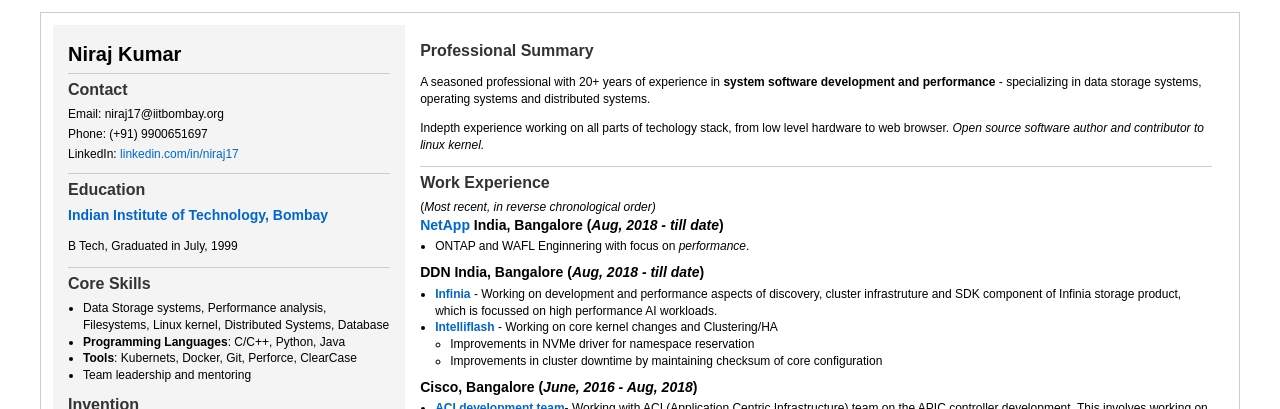
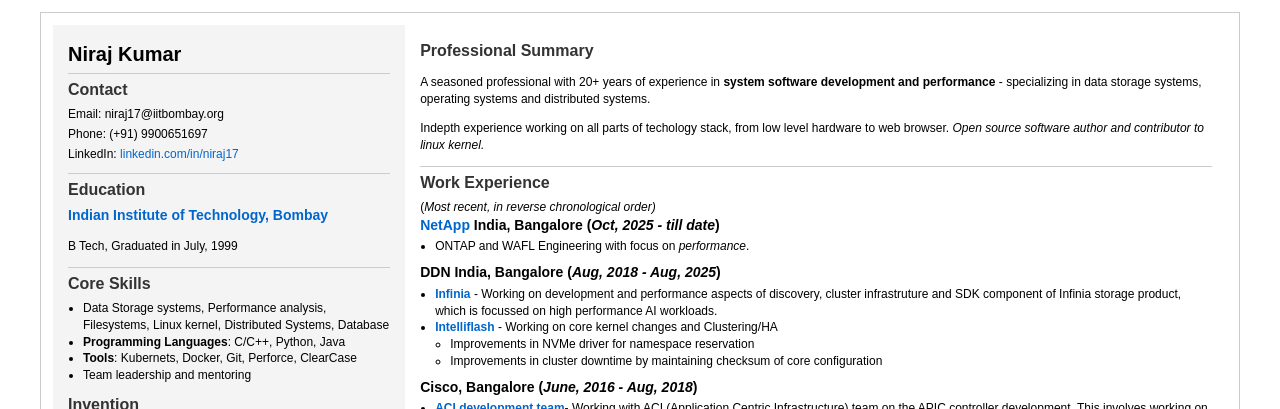
Before and after one commit to niraj17/niraj17.github.io, a Jekyll site: the page niraj.html, which Jekyll copies as it is, in a window 1280 px wide. Shown: the top 409 px of the page. Built offline with Jekyll 4.4.1, drawn with Linux system fonts in a browser that asks for light colours.

Commit message:
Update niraj.html

```diff
--- a/niraj.html
+++ b/niraj.html
@@ -177,13 +177,13 @@
                 <h2>Work Experience</h2>
                 (<i>Most recent, in reverse chronological order) </i>
                <div class="job">
-                    <h3><a href=www.netapp.com>NetApp</a> India, Bangalore (<i>Aug, 2018 - till date</i>)</h3>
+                    <h3><a href=www.netapp.com>NetApp</a> India, Bangalore (<i>Oct, 2025 - till date</i>)</h3>
                     <ul>
-                      <li> ONTAP and WAFL Enginnering with focus on <i>performance</i>.
+                      <li> ONTAP and WAFL Engineering with focus on <i>performance</i>.
                      </ul>
                 </div>
                 <div class="job">
-                    <h3>DDN India, Bangalore (<i>Aug, 2018 - till date</i>)</h3>
+                    <h3>DDN India, Bangalore (<i>Aug, 2018 - Aug, 2025</i>)</h3>
                     <ul>
                         <li>  <b><a href=https://www.ddn.com/products/infinia/>Infinia</a> </b>- Working on development and performance aspects of discovery, cluster infrastruture and SDK component of Infinia storage product, which is focussed on high performance AI workloads.</li>
                         <li><b><a href=https://www.ddn.com/products/intelliflash/> Intelliflash </a> </b> - Working on core kernel changes and Clustering/HA</li>
```
